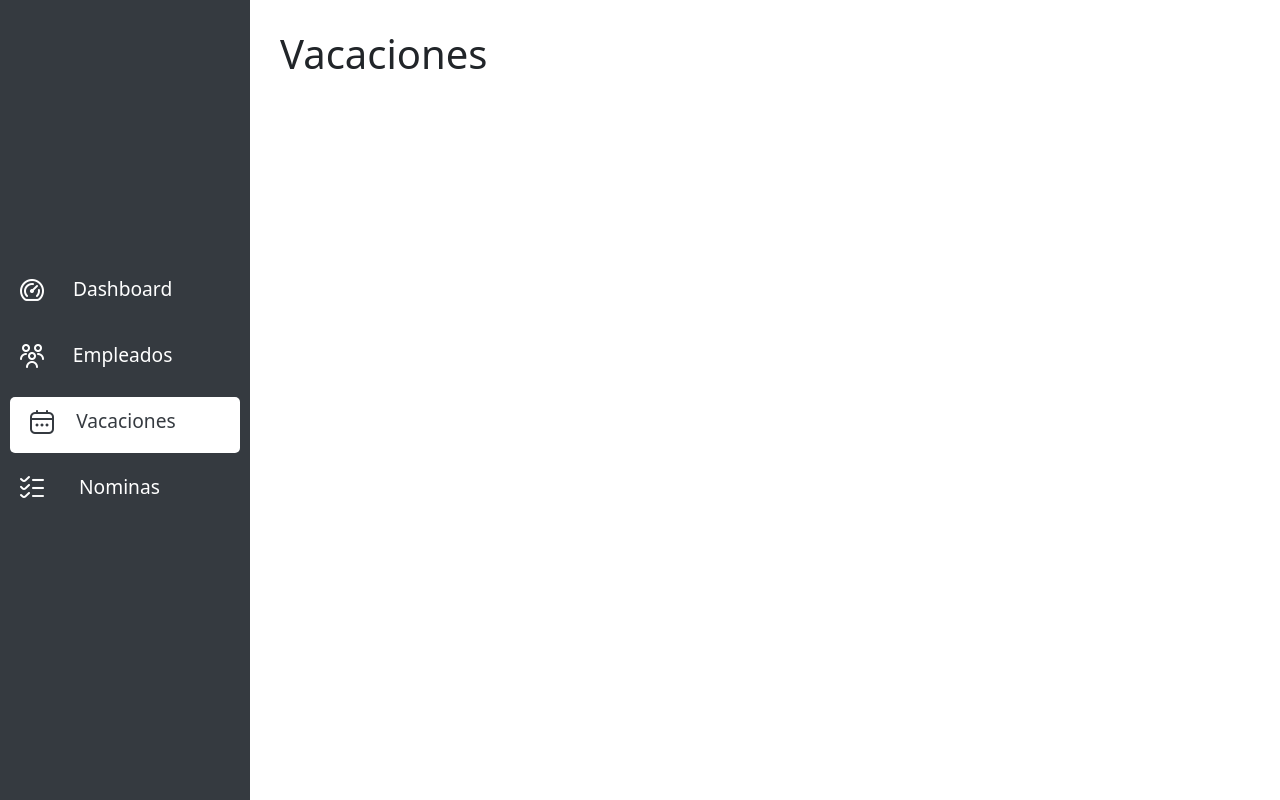
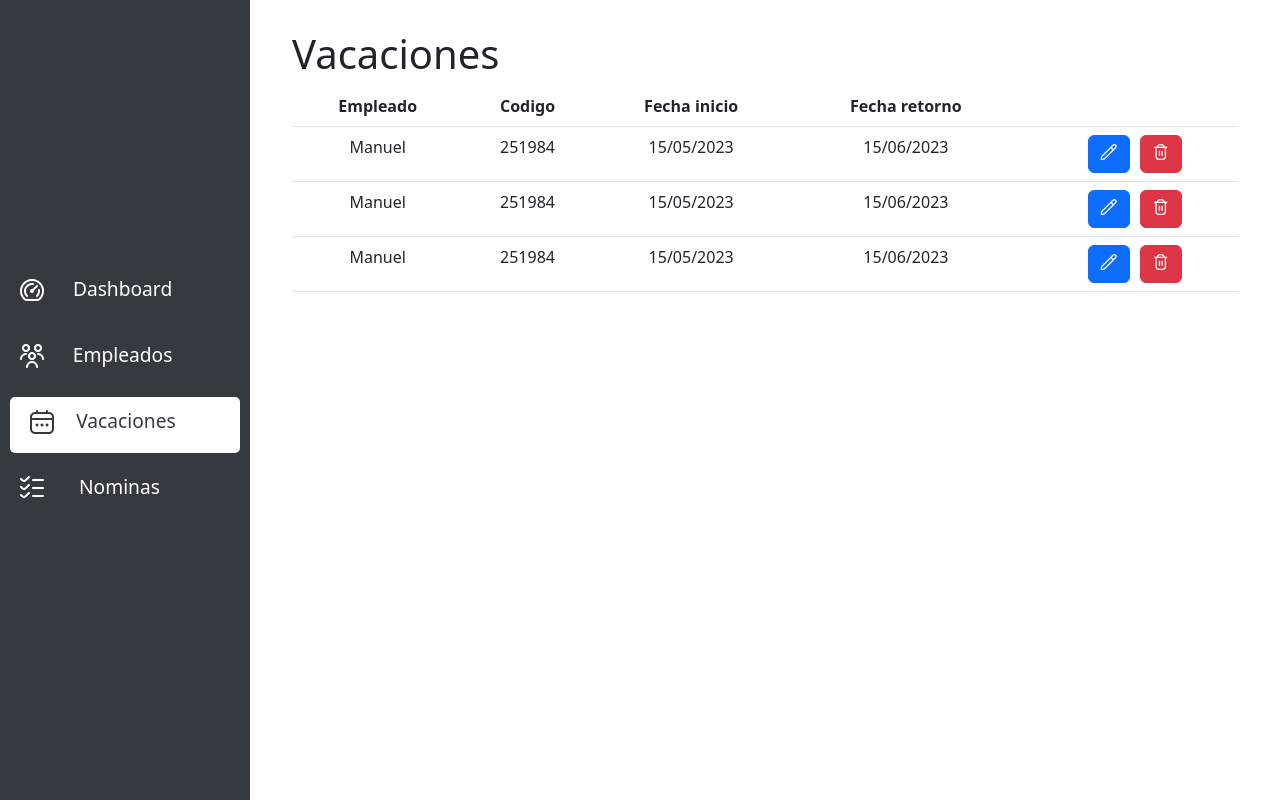
Before and after one commit to Alyhermon/TeamFri-Front, a React (Create React App) app in the folder teamfri-front/: page /vacaciones in a window 1280 px wide. Built offline with nearby package versions, Linux system fonts and the light colour scheme.

Commit message:
Agregando Vista de vacaciones y Modal

```diff
--- a/teamfri-front/src/pages/vacaciones.page/vacaciones.js
+++ b/teamfri-front/src/pages/vacaciones.page/vacaciones.js
@@ -1,13 +1,105 @@
 import React from 'react'
 import './vacaciones.scss';
+import { Button, Modal, ModalBody, ModalFooter, FormGroup, Input, Label, ModalHeader } from 'reactstrap';
 
-class Vacaciones extends React.Component{
+class Vacaciones extends React.Component {
 
-  render(){
+  render() {
     return (
       <div className='vacacionestb'>
-        <h1>Vacaciones</h1>
+        <div class="container mb-3">
+          <h1>Vacaciones</h1>
+          <table class="table text-center">
+            <thead>
+              <tr>
+                <th scope="col">Empleado</th>
+                <th scope="col">Codigo</th>
+                <th scope="col">Fecha inicio</th>
+                <th scope="col">Fecha retorno</th>
+                <th></th>
+              </tr>
+            </thead>
+            <tbody>
+              <tr>
+                <td>Manuel</td>
+                <td>251984</td>
+                <td>15/05/2023</td>
+                <td>15/06/2023</td>
+                <td>
+                  <button className="btn btn-primary">
+                    <i className="fi fi-rr-pencil"></i>
+                  </button>
+                  <button className="btn btn-danger">
+                    <i className="fi fi-rr-trash"></i>
+                  </button>
+                </td>
+              </tr>
+              <tr>
+                <td>Manuel</td>
+                <td>251984</td>
+                <td>15/05/2023</td>
+                <td>15/06/2023</td>
+                <td>
+                  <button className="btn btn-primary">
+                    <i className="fi fi-rr-pencil"></i>
+                  </button>
+                  <button className="btn btn-danger">
+                    <i className="fi fi-rr-trash"></i>
+                  </button>
+                </td>
+              </tr>
+              <tr>
+                <td>Manuel</td>
+                <td>251984</td>
+                <td>15/05/2023</td>
+                <td>15/06/2023</td>
+                <td>
+                  <button className="btn btn-primary">
+                    <i className="fi fi-rr-pencil"></i>
+                  </button>
+                  <button className="btn btn-danger">
+                    <i className="fi fi-rr-trash"></i>
+                  </button>
+                </td>
+              </tr>
+            </tbody>
+          </table></div>
+
+
+        <div className="Modal" class="w-50 container">
+          <Modal>
+            <ModalHeader>
+              <div id='detalles'>
+                <h3>Agregar vacaciones</h3>
+              </div>
+            </ModalHeader>
+
+            <ModalBody>
+              <FormGroup>
+                <Label for='Empleado'>Empleado</Label>
+                <Input type='text' required name='empleado'></Input>
+
+                <Label for='Codigo'>Codigo</Label>
+                <Input type='text' name='codigo' id='codigo'></Input>
+
+                <Label for='Finicio'>Fecha de Inicio</Label>
+                <Input type='date' name='fechaInicio'></Input>
+
+                <Label for='Fretorno'>Fecha de retorno</Label>
+                <Input type='date' name='fechaRetorno'></Input>
+              </FormGroup>
+            </ModalBody>
+
+            <ModalFooter>
+              <button className="btn btn-primary" >Agregar</button>
+              <button className="btn btn-primary">Guardar cambios</button>
+              <button className="btn btn-danger">Cancelar</button>
+            </ModalFooter>
+          </Modal>
+        </div>
       </div>
+
+
     )
   }
 }
--- a/teamfri-front/src/pages/vacaciones.page/vacaciones.scss
+++ b/teamfri-front/src/pages/vacaciones.page/vacaciones.scss
@@ -1,3 +1,103 @@
 .vacacionestb{
     width: 100%;
 }
+
+.Modal{
+    margin-top: 200px;
+}
+
+.btn{
+    margin-left: 10px;
+}
+
+.excla{
+    width: 40px;
+
+}
+
+#detalles{
+    text-align: center;
+}
+
+.details{
+    display: grid;
+    gap: 30px;
+
+    .atribute{
+        display: flex;
+
+        .p{
+            font-weight: 350;
+            margin-left: 10px;
+        }
+        #Ced{
+            margin-left: 16%;
+        }
+
+        #Nom{
+            margin-left: 13%;
+        }
+
+        #Ape{
+            margin-left: 13%;
+        }
+
+        #Cumpl{
+            margin-left: 6%;
+
+        }
+
+        #Carg{
+            margin-left: 21%;
+        }
+
+        #Depa{
+            margin-left: 1%;
+
+        }
+
+        #Conta{
+            margin-left: 14%;
+        }
+
+        #Corr{
+            margin-left: 19%;
+
+        }
+
+    }
+}
+
+.empleadostb{
+    width: 100%;
+    display: flex;
+    flex-direction: column;
+    gap: 10px;
+
+    .tb{
+        overflow-x: scroll;
+        overflow-y: scroll;
+
+        &::-webkit-scrollbar{
+            width: 5px;
+        }
+
+        &::-webkit-scrollbar-thumb{
+            background-color: #a4a4a4;
+            border-radius: 5px;
+        }
+    }
+
+    .header{
+        width: 100%;
+        display: flex;
+        justify-content: space-between;
+
+        .Secundario{
+            display: flex;
+            gap: 10px;
+        }
+
+    }
+
+}
```
